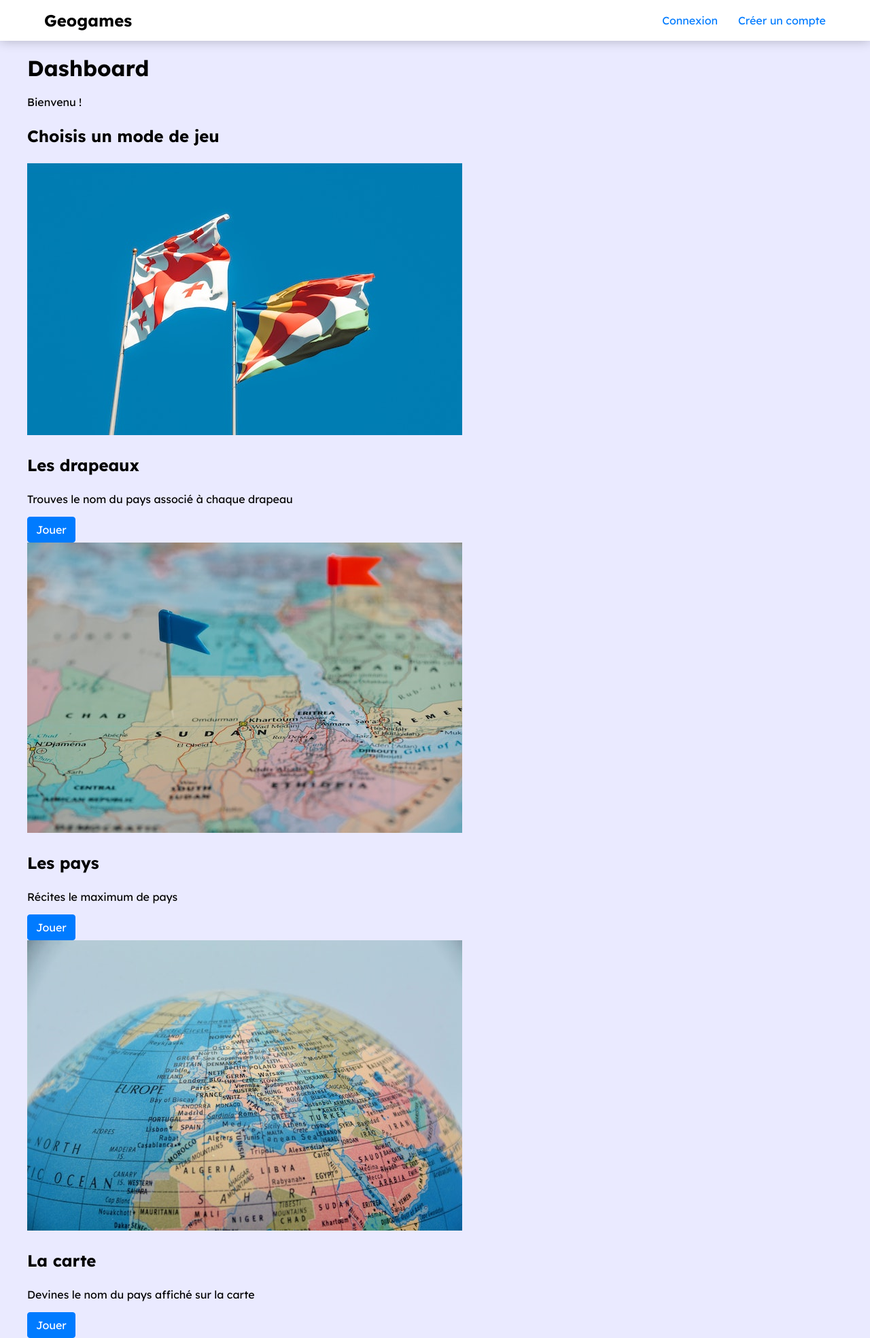
After one commit to alexjamesdean1997/countries-quiz, a Symfony app: template app/templates/no_games_dashboard.html.twig in a window 1280 px wide. The commit adds this page. Shown: the whole page at 68% size. Run offline with Twig, Linux system fonts and the light colour scheme; the template is opened without the code that fills it, so the values that code supplies are empty; style sheets or scripts are compiled from the project's sources; some libraries are stand-ins or nearby versions.

Commit message:
Use different template for dashboard with no games

```diff
--- a/app/src/Controller/DashboardController.php
+++ b/app/src/Controller/DashboardController.php
@@ -31,6 +31,12 @@ class DashboardController extends AbstractController
                 'state'  => GameService::GAME_STATE_FINISHED
             ]
         );
+
+        if ([] === $flagGames) {
+            return $this->render('no_games_dashboard.html.twig', [
+                'user' => $user
+            ]);
+        }
 
         $bestScore     = 0;
         $totalPoints   = 0;
--- /dev/null
+++ b/app/templates/no_games_dashboard.html.twig
@@ -0,0 +1,37 @@
+{% extends 'base.html.twig' %}
+
+{% block body %}
+    <main class="dashboard">
+        <h1>{{ 'Dashboard' }}</h1>
+        <div class="greeting">{{ 'Bienvenu' }} {{ user.getUsername }} !</div>
+        <section class="game-block">
+            <h2>{{ 'Choisis un mode de jeu' }}</h2>
+            <div class="cards">
+                <div class="card">
+                    <img src="{{ asset("images/flags2.jpg") }}" alt="flags">
+                    <div class="card__body">
+                        <h2 class="card__title">{{ 'Les drapeaux' }}</h2>
+                        <p>{{ 'Trouves le nom du pays associé à chaque drapeau' }}</p>
+                        <a href="{{ path('app_flag_game') }}" class="btn">{{ 'Jouer' }}</a>
+                    </div>
+                </div>
+                <div class="card">
+                    <img src="{{ asset("images/country2.jpg") }}" alt="flags">
+                    <div class="card__body">
+                        <h2 class="card__title">{{ 'Les pays' }}</h2>
+                        <p>{{ 'Récites le maximum de pays' }}</p>
+                        <a href="{{ path('app_flag_game') }}" class="btn">{{ 'Jouer' }}</a>
+                    </div>
+                </div>
+                <div class="card">
+                    <img src="{{ asset("images/map2.jpg") }}" alt="flags">
+                    <div class="card__body">
+                        <h2 class="card__title">{{ 'La carte' }}</h2>
+                        <p>{{ 'Devines le nom du pays affiché sur la carte' }}</p>
+                        <a href="{{ path('app_flag_game') }}" class="btn">{{ 'Jouer' }}</a>
+                    </div>
+                </div>
+            </div>
+        </section>
+    </main>
+{% endblock %}
```
Also changed, not shown: app/templates/dashboard.html.twig (+10 -5 lines), app/public/images/country.jpg (added), app/public/images/country2.jpg (added), app/public/images/flags.jpg (added), app/public/images/flags2.jpg (added), app/public/images/map.png (added), app/public/images/map2.jpg (added).
